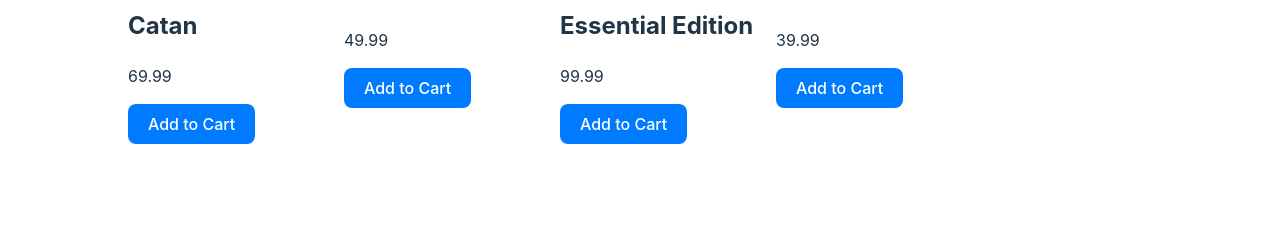
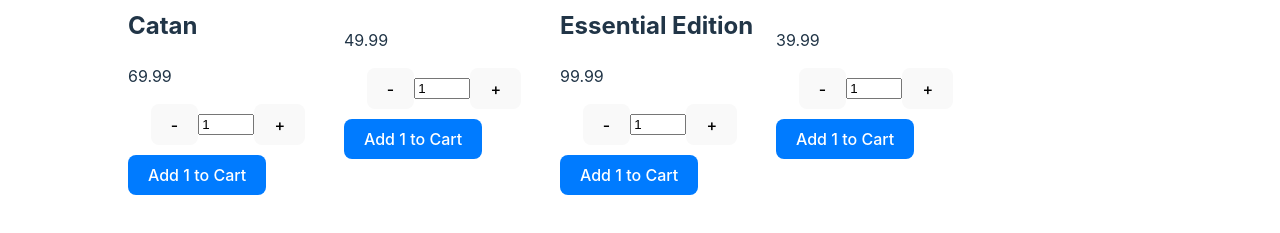
Before and after one commit to ADDikt88/shopping-cart, a React (Vite) app: page /shopping in a window 1280 px wide. Shown: the part 423-656 px from the top of the page. Built offline with nearby package versions, Linux system fonts and the light colour scheme.

Commit message:
Add increment counter
User can now increment the amount of product for each item

```diff
--- a/src/components/ProductCard.jsx
+++ b/src/components/ProductCard.jsx
@@ -8,14 +8,35 @@
 
   const [isAdding, setIsAdding] = useState(false);
 
+  const [quantity, setQuantity] = useState(1);
+
   const handleAddToCart = () => {
-    addToCart(product);
+    addToCart(product, quantity);
+    setQuantity(quantity);
+
     setIsAdding(true);
 
     // Reset the button after 1 second
     setTimeout(() => {
       setIsAdding(false);
     }, 1300);
+  };
+
+  /* Quantity change handlers */
+  const handleIncrement = () => {
+    setQuantity((prev) => Math.min(prev + 1, 99));
+  };
+
+  const handleDecrement = () => {
+    setQuantity((prev) => Math.max(prev - 1, 1));
+  };
+
+  const handleInputChange = (e) => {
+    //parse integer base 10
+    const value = parseInt(e.target.value, 10);
+    if (!isNaN(value) && value >= 1 && value <= 99) {
+      setQuantity(value);
+    }
   };
 
   return (
@@ -29,16 +50,38 @@
         />
         <h2 className="product-title">{product.title}</h2>
         <p className="product-price">{product.price}</p>
+        <div className="quantity-container" style={quantityContainerStyle}>
+          <button className="button-counters" onClick={handleDecrement}>
+            -
+          </button>
+          <input
+            type="number"
+            value={quantity}
+            onChange={handleInputChange}
+            min="1"
+            max="99"
+          />
+          <button className="button-counters" onClick={handleIncrement}>
+            +
+          </button>
+        </div>
         <button
           className={`addToCartButton ${isAdding ? "addedToCart" : ""}`}
           onClick={handleAddToCart}
           disabled={isAdding}
         >
-          {isAdding ? "Added to Cart!" : "Add to Cart"}
+          {isAdding ? `Added ${quantity} to Cart!` : `Add ${quantity} to Cart`}
         </button>
       </div>
     </>
   );
 }
 
+const quantityContainerStyle = {
+  display: "flex",
+  alignItems: "center",
+  justifyContent: "center",
+  margin: "10px 0",
+};
+
 export default ProductCard;
--- a/src/contexts/CartContext.jsx
+++ b/src/contexts/CartContext.jsx
@@ -8,7 +8,7 @@
 export const CartProvider = ({ children }) => {
   const [cart, setCart] = useState([]);
 
-  function addToCart(product) {
+  function addToCart(product, quantity) {
     setCart((prevCart) => {
       //Check if existing product, returns a boolean
       const existingProduct = prevCart.find((item) => item.id == product.id);
@@ -17,12 +17,12 @@
         //Use map if editing an existing list to return a list of same size
         return prevCart.map((item) =>
           item.id == product.id
-            ? { ...item, quantity: item.quantity + 1 }
+            ? { ...item, quantity: item.quantity + quantity }
             : item
         );
       } else {
         //Add quantity to product
-        return [...prevCart, { ...product, quantity: 1 }];
+        return [...prevCart, { ...product, quantity }];
       }
     });
   }
--- a/src/styles/ProductCard.css
+++ b/src/styles/ProductCard.css
@@ -17,3 +17,13 @@
   background-color: green; /* Green background for "Added to Cart!" state */
   color: #fff;
 }
+
+.button-counters {
+  padding: "5px 10px";
+  font-size: "16px";
+  cursor: "pointer";
+}
+
+.test {
+  background-color: #811329;
+}
```
